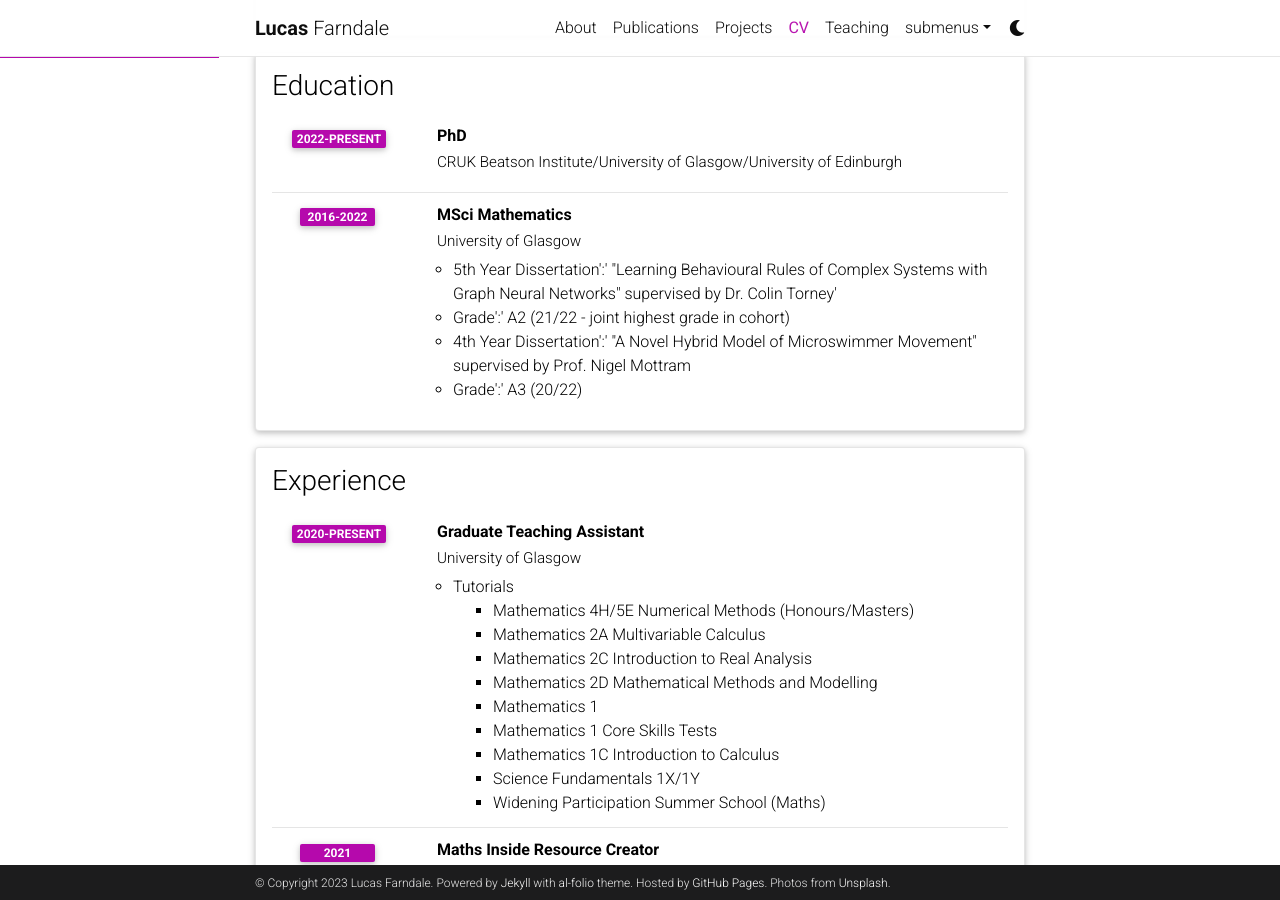
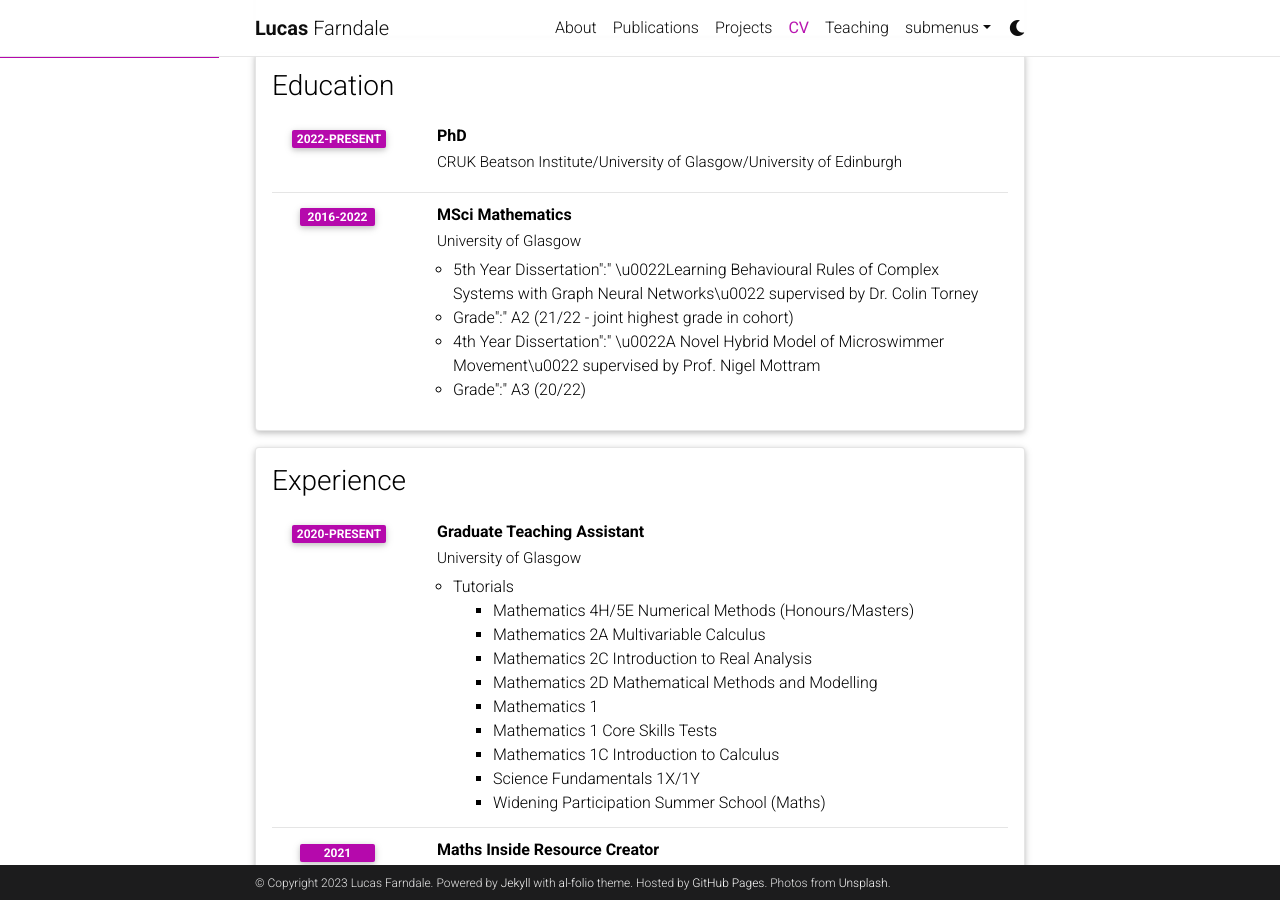
Before and after one commit to lucasfarndale/lucasfarndale.github.io, a Jekyll site: the page built from _pages/cv.md, in a window 1280 px wide and 900 px high, scrolled down 341 px. Built offline with Jekyll 4.4.1, drawn with Linux system fonts in a browser that asks for light colours; comment, search, counter and statistics services are not loaded; a style sheet for code colours, icons or effects is not loaded.

Commit message:
Update cv.yml

```diff
--- a/_data/cv.yml
+++ b/_data/cv.yml
@@ -19,10 +19,10 @@
       institution: University of Glasgow
       year: 2016-2022
       description:
-        - 5th Year Dissertation':' "Learning Behavioural Rules of Complex Systems with Graph Neural Networks" supervised by Dr. Colin Torney'
-        - Grade':' A2 (21/22 - joint highest grade in cohort)
-        - 4th Year Dissertation':' "A Novel Hybrid Model of Microswimmer Movement" supervised by Prof. Nigel Mottram
-        - Grade':' A3 (20/22)
+        - 5th Year Dissertation":" \u0022Learning Behavioural Rules of Complex Systems with Graph Neural Networks\u0022 supervised by Dr. Colin Torney
+        - Grade":" A2 (21/22 - joint highest grade in cohort)
+        - 4th Year Dissertation":" \u0022A Novel Hybrid Model of Microswimmer Movement\u0022 supervised by Prof. Nigel Mottram
+        - Grade":" A3 (20/22)
 
 - title: Experience
   type: time_table
```
